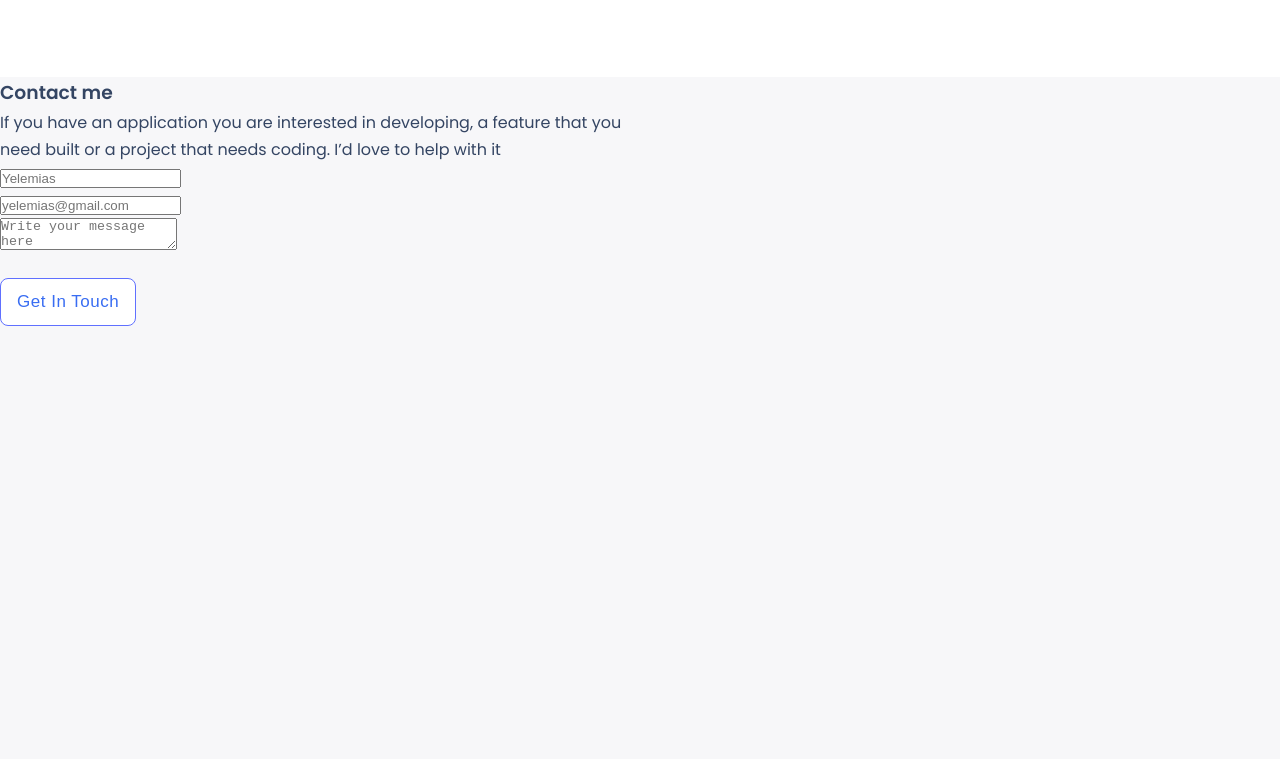
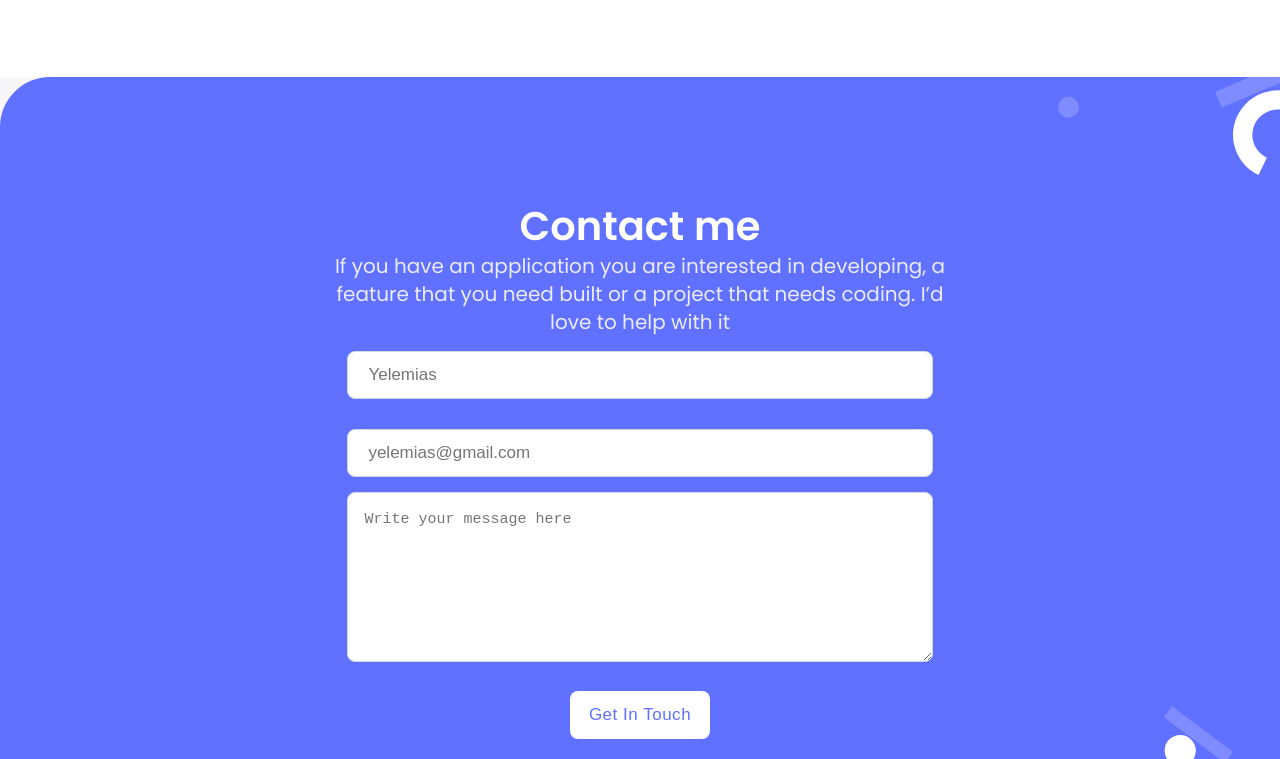
Before and after one commit to bizip/p-portifolio, a website: page index.html in a window 1280 px wide. Shown: the part 3677-4436 px from the top of the page. Before the commit the page ends 4003 px from the top, so only its background shows below. Drawn offline with Linux system fonts and the light colour scheme.

Commit message:
Style the contact form

```diff
--- a/main.css
+++ b/main.css
@@ -343,6 +343,76 @@ button {
   width: 89px;
 }
 
+.contact-form {
+  display: flex;
+  flex-direction: column;
+  text-align: center;
+  background-image: url("./img/contact-img.svg");
+  background-color: #6070FF;
+  background-position: right;
+  background-repeat: no-repeat;
+  padding: 2rem 24px;
+  border-radius: 5rem 0 0 0;
+}
+.form_header_title {
+  font-family: "Poppins", sans-serif;
+  font-style: normal;
+  font-weight: 700;
+  font-size: 40px;
+  line-height: 52px;
+  text-align: center;
+  color: #fff;
+}
+.form_header_p {
+  font-style: normal;
+  font-weight: 400;
+  font-size: 20px;
+  line-height: 28px;
+  color: #EBEBFF;
+}
+.contact-form form ul {
+  list-style: none;
+  display: flex;
+  flex-direction: column;
+}
+.contact-form form input {
+  padding: 20px 20px;
+  margin: 15px 0;
+  height: 48px;
+  width: 95%;
+  font-weight: 400;
+  font-size: 17px;
+  line-height: 20px;
+  border: 1px solid #CFD8DC;
+  border-radius: 8px;
+}
+.text-area {
+  height: 170px;
+  width: 95%;
+  font-weight: 400;
+  font-size: 15px;
+  line-height: 24px;
+  border: 1px solid #CFD8DC;
+  border-radius: 8px;
+  padding: 15px 16px;
+}
+.form_header {
+  margin-top: 103px;
+}
+.contact-form form ul .btn {
+  align-self: flex-start;
+}
+.contact-form form button {
+  height: 48px;
+  width: 140px;
+  padding: 12px 16px;
+  color: #6070FF;
+  font-size: 17px;
+  font-weight: 500;
+  border-radius: 8px;
+  border: 0;
+}
+
 .for-desktop {
   display: none;
 }
```
